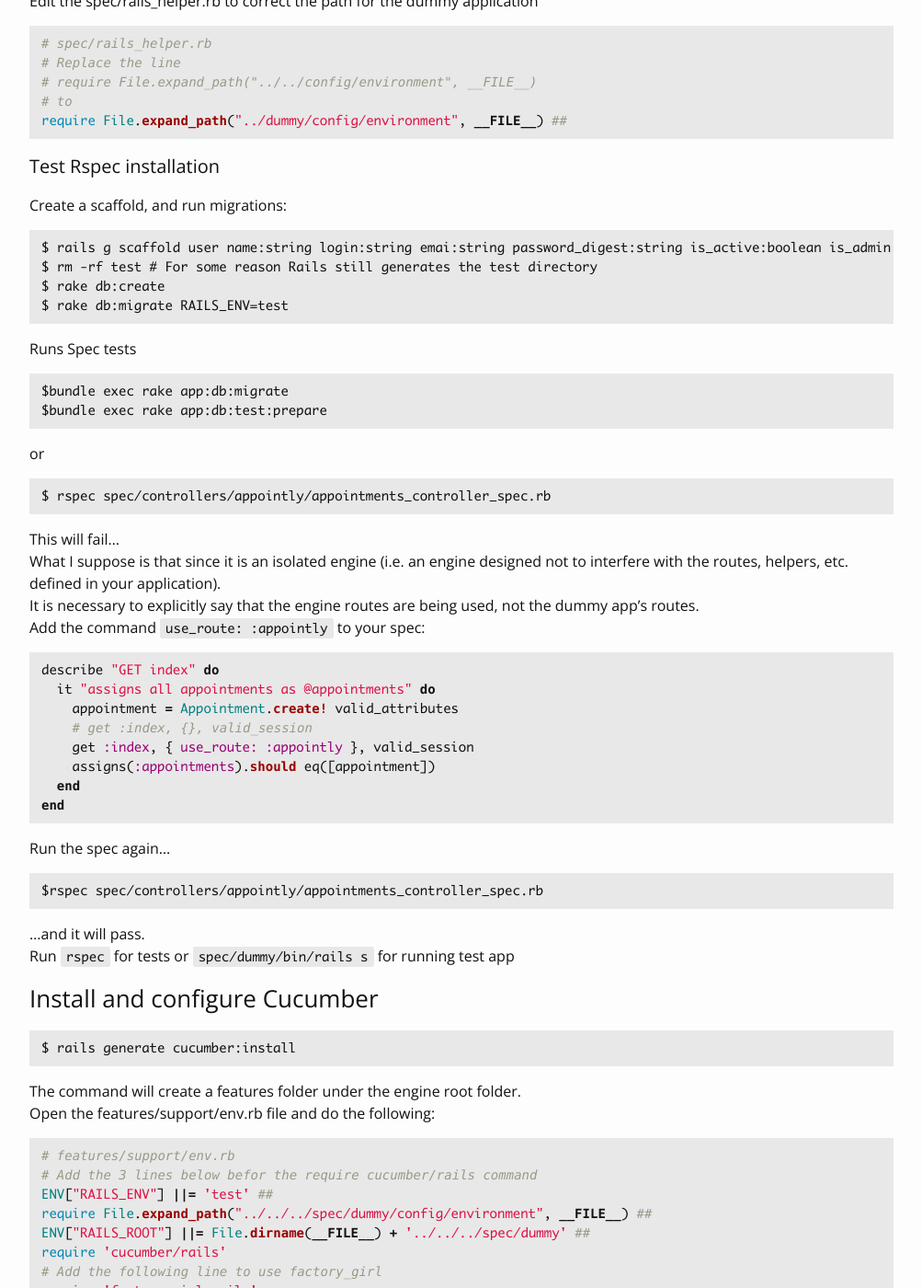
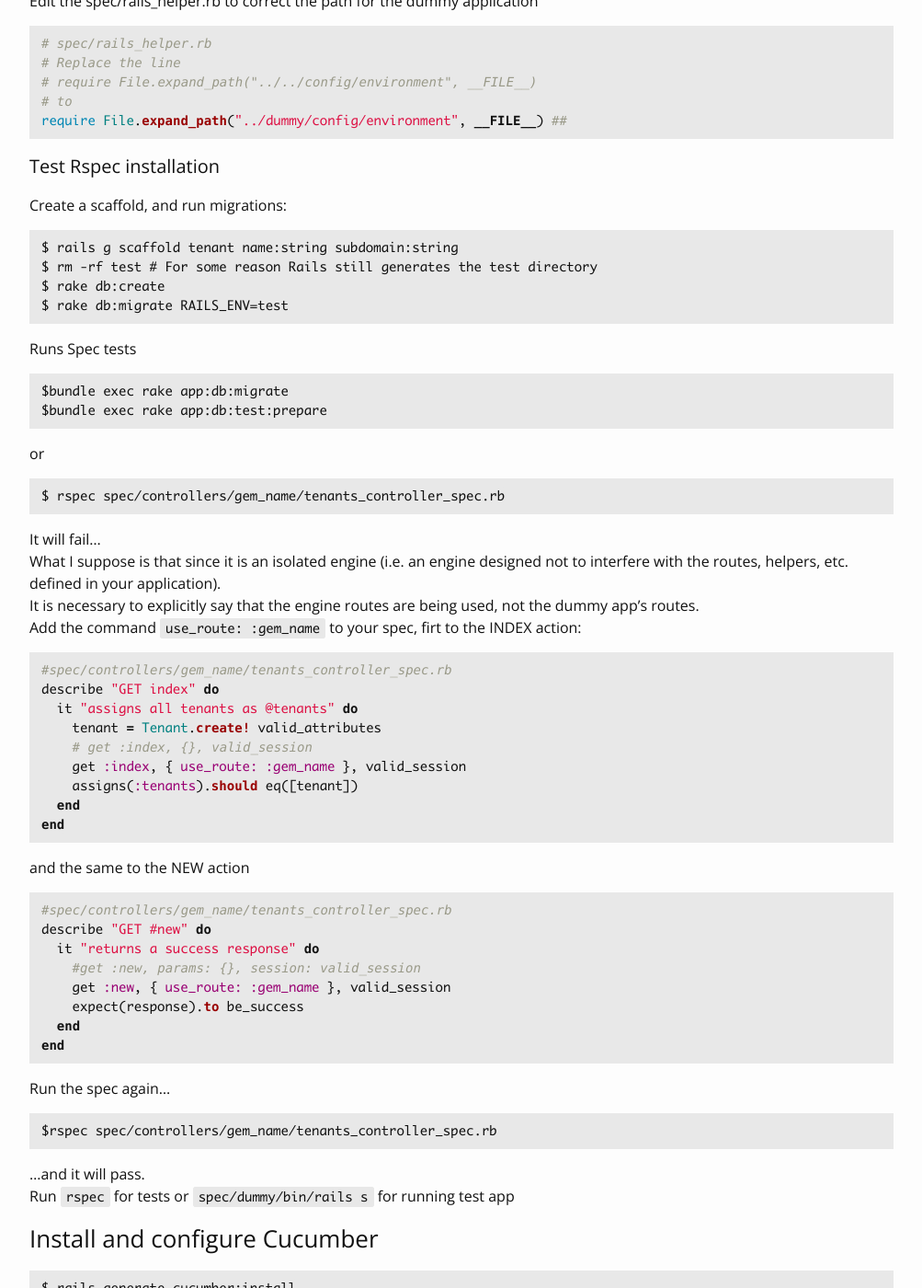
Before and after one commit to MarceloFossRJ/MarceloFossRJ.github.io, a Jekyll site: the page built from _posts/2017-08-21-rails-rengine-recipe.md, in a window 1280 px wide and 1400 px high, scrolled down 4861 px. Shown: the whole window at 92% size, without its empty margins (138-1141 px from the left). Built offline with Jekyll 4.4.1, drawn with Linux system fonts in a browser that asks for light colours; some web fonts are replaced; some of the changed text lies outside the part shown.

Commit message:
review rails engine recipe and created paper_trail engine recipe

````diff
--- a/_posts/2017-08-21-rails-rengine-recipe.md
+++ b/_posts/2017-08-21-rails-rengine-recipe.md
@@ -233,7 +233,7 @@ require File.expand_path("../dummy/config/environment", __FILE__) ##
 
 Create a scaffold, and run migrations:
 ```
-$ rails g scaffold user name:string login:string emai:string password_digest:string is_active:boolean is_admin:boolean
+$ rails g scaffold tenant name:string subdomain:string
 $ rm -rf test # For some reason Rails still generates the test directory
 $ rake db:create
 $ rake db:migrate RAILS_ENV=test
@@ -246,25 +246,37 @@ $bundle exec rake app:db:test:prepare
 ```
 or
 ```
-$ rspec spec/controllers/appointly/appointments_controller_spec.rb
+$ rspec spec/controllers/gem_name/tenants_controller_spec.rb
 ```
-This will fail...
+It will fail...
 What I suppose is that since it is an isolated engine (i.e. an engine designed not to interfere with the routes, helpers, etc. defined in your application).
 It is necessary to explicitly say that the engine routes are being used, not the dummy app's routes.
-Add the command ```use_route: :appointly``` to your spec:
+Add the command ```use_route: :gem_name``` to your spec, firt to the INDEX action:
 ```ruby
+#spec/controllers/gem_name/tenants_controller_spec.rb
 describe "GET index" do
-  it "assigns all appointments as @appointments" do
-    appointment = Appointment.create! valid_attributes
+  it "assigns all tenants as @tenants" do
+    tenant = Tenant.create! valid_attributes
     # get :index, {}, valid_session
-    get :index, { use_route: :appointly }, valid_session
-    assigns(:appointments).should eq([appointment])
+    get :index, { use_route: :gem_name }, valid_session
+    assigns(:tenants).should eq([tenant])
+  end
+end
+```
+and the same to the NEW action
+```ruby
+#spec/controllers/gem_name/tenants_controller_spec.rb
+describe "GET #new" do
+  it "returns a success response" do
+    #get :new, params: {}, session: valid_session
+    get :new, { use_route: :gem_name }, valid_session
+    expect(response).to be_success
   end
 end
 ```
 Run the spec again...
 ```
-$rspec spec/controllers/appointly/appointments_controller_spec.rb
+$rspec spec/controllers/gem_name/tenants_controller_spec.rb
 ```
 ...and it will pass.
 Run ```rspec``` for tests or ```spec/dummy/bin/rails s``` for running test app
````
Also changed, not shown: other parts of _posts/2017-08-21-rails-rengine-recipe.md (+2 -2 lines), _posts/2017-08-22-paper_trail_rails_engine.md (added, +99 -0 lines).
